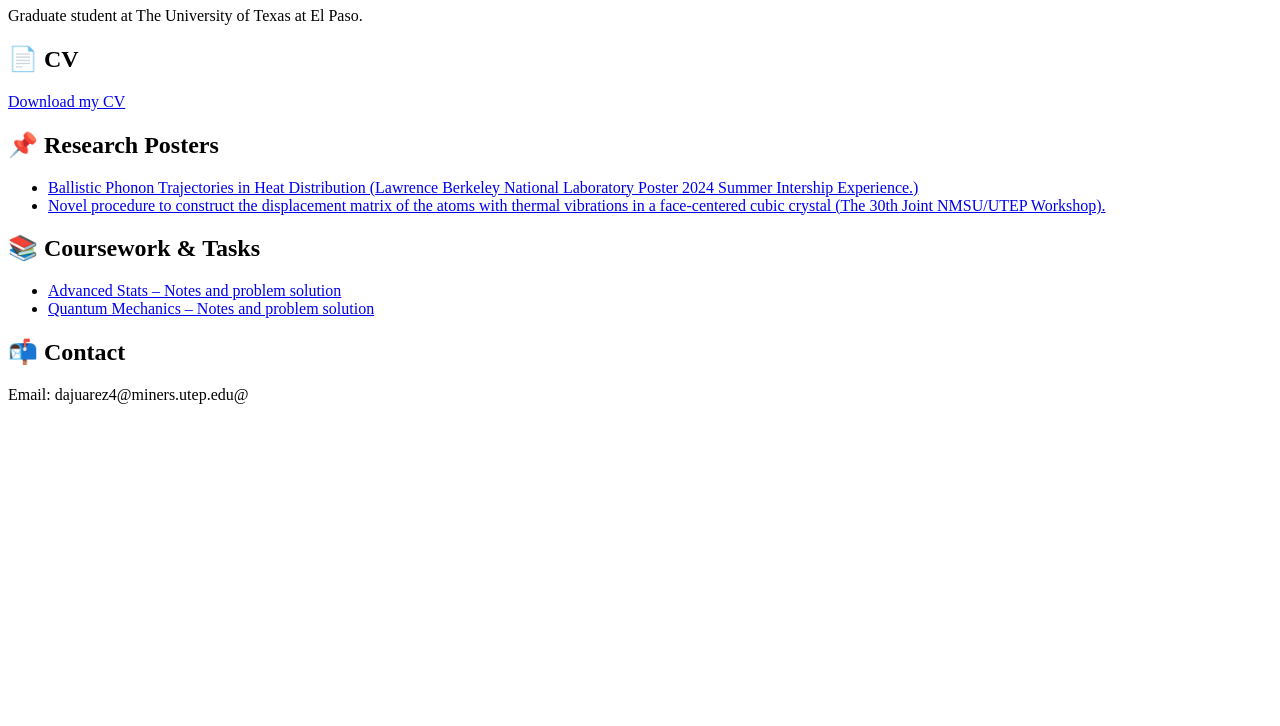
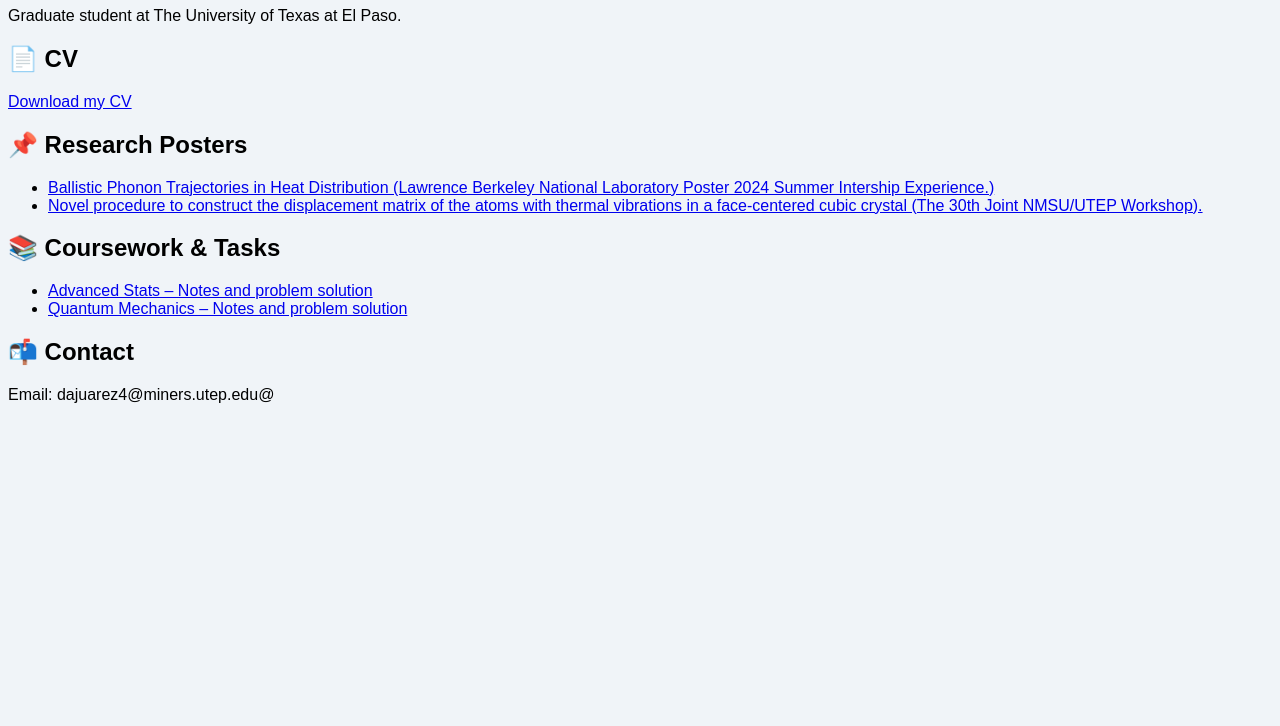
Before and after one commit to dajuarez4/diegojuarez.github.io, a plain HTML site: page index.html in a window 1280 px wide. Shown: the part 74-800 px from the top of the page. Drawn offline with Linux system fonts and the light colour scheme.

Commit message:
Update index.html

```diff
--- a/index.html
+++ b/index.html
@@ -3,6 +3,13 @@
 <head>
   <meta charset="UTF-8">
   <title>Diego Juarez – Academic Profile</title>
+
+  <style>
+    body {
+      background-color: #f0f4f8;
+      font-family: Arial, sans-serif;
+    }
+  </style>
 </head>
 <body>
   <h1>👋 Hi, I'm Diego Juarez, welcome to my academic profile.</h1>
```
